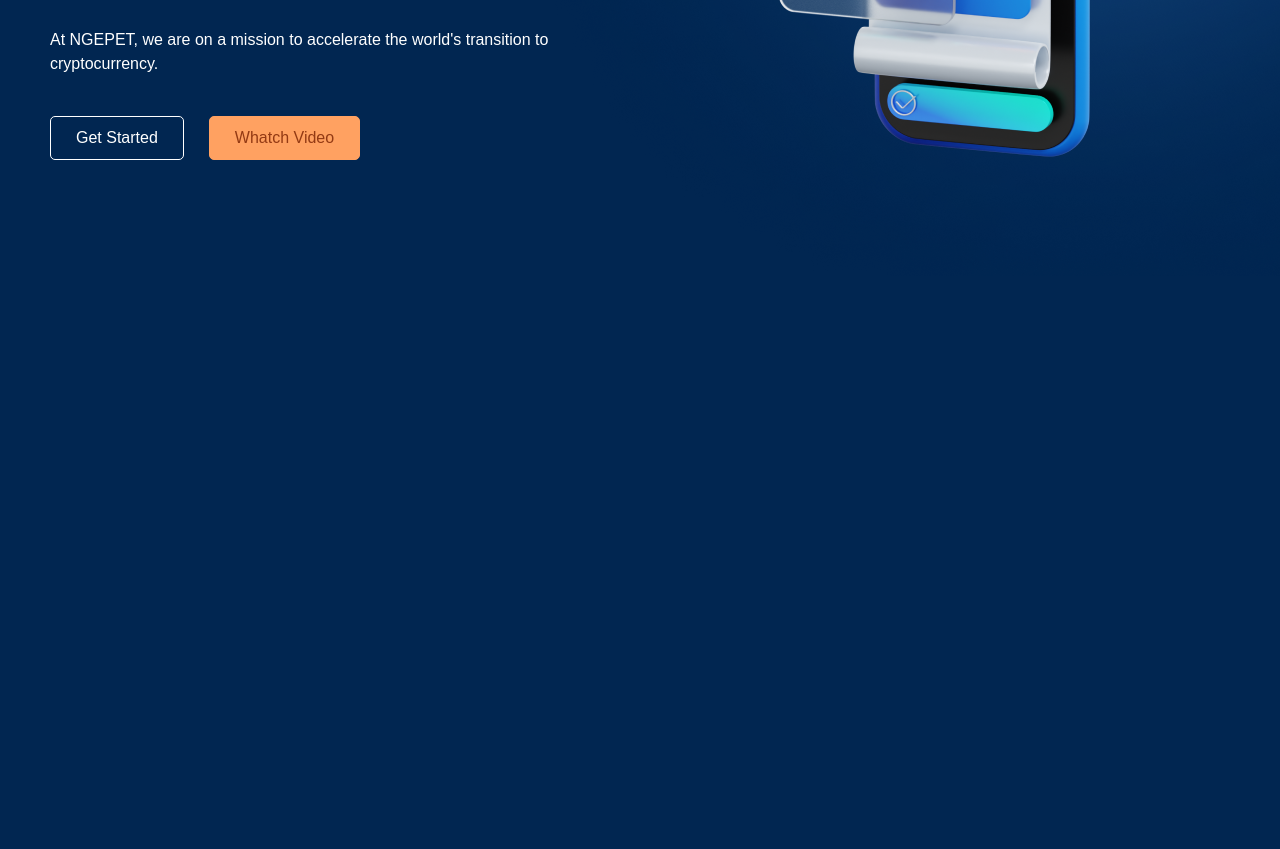
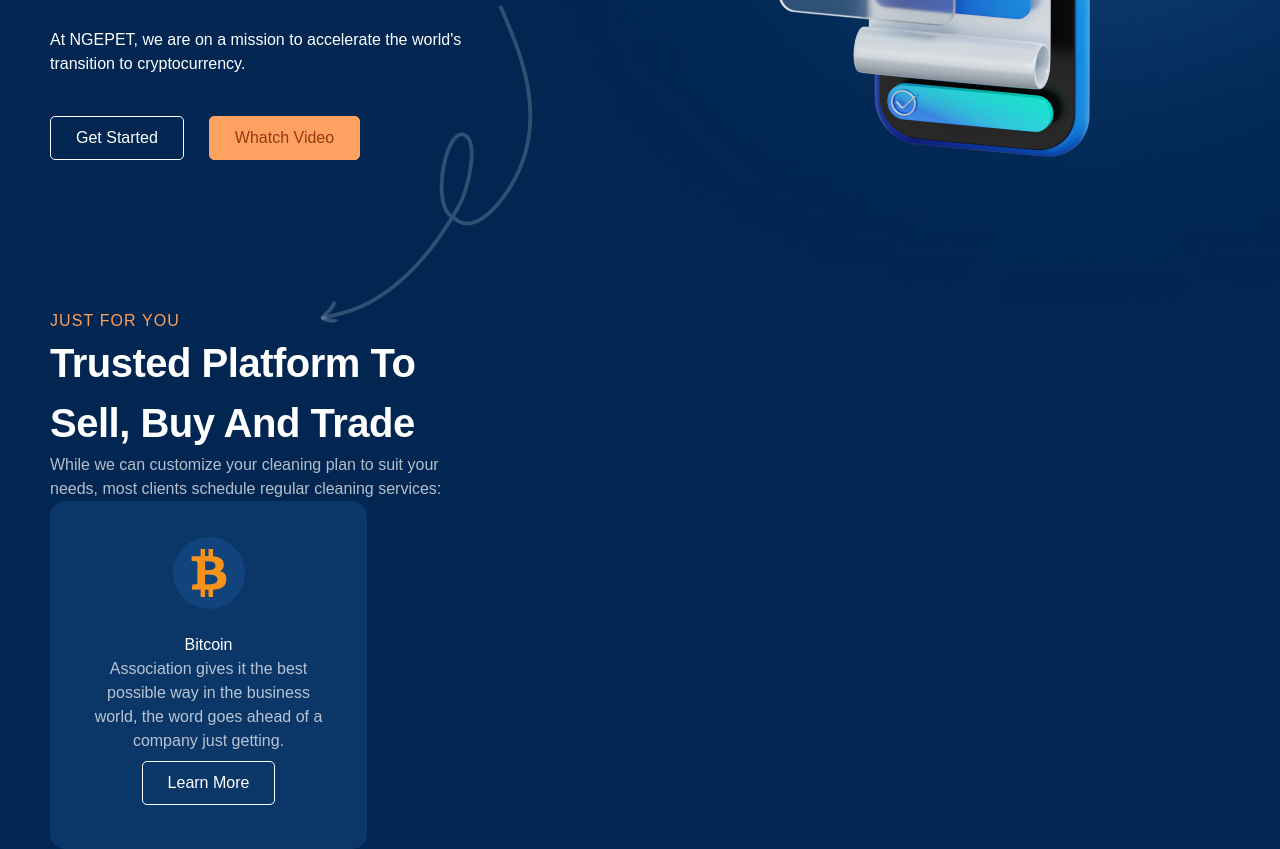
Before and after one commit to denys-chornopyskyi/ngepet-website, a plain HTML site: page index.html in a window 1280 px wide. Shown: the part 524-1373 px from the top of the page. Before the commit the page ends 800 px from the top, so only its background shows below. Drawn offline with Linux system fonts and the light colour scheme.

Commit message:
add next section

```diff
--- a/css/style.css
+++ b/css/style.css
@@ -25,6 +25,7 @@ a {
     margin: 0 auto;
     width: 100%;
     padding: 0 10px;
+    position: relative;
 }
 
 header {
@@ -97,6 +98,7 @@ header {
 
 .hero {
     display: flex;
+    margin-bottom: 80px;
 }
 
 
@@ -142,3 +144,67 @@ header {
     display: flex;
     gap: 25px;
 }
+
+.hero__text-container img {
+    position: absolute;
+    left: 280px;
+    top: 490px;
+}
+
+.info__text-container {
+    max-width: 440px;
+    width: 100%;
+}
+
+.info__pretitle {
+    color: #FEA05D;
+    line-height: 24px;
+    letter-spacing: 1.1px;
+}
+
+.info__title {
+    font-size: 40px;
+    color: #fff;
+    font-weight: bold;
+    letter-spacing: -0.5px;
+}
+
+.info__subtitle {
+    font-size: inherit;
+    opacity: 0.7;
+    color: #fff;
+}
+
+.card {
+    width: 317px;
+    height: 348px;
+    border-radius: 15px;
+    background: rgba(61, 137, 225, 0.16);
+    text-align: center;
+    padding: 36px;
+    display: flex;
+    flex-direction: column;
+    align-items: center;
+}
+
+.pic-container {
+    width: 72px;
+    height: 72px;
+    border-radius: 36px;
+    background-color: rgb(17, 67, 124);
+    display: flex;
+    justify-content: center;
+    align-items: center;
+    margin-bottom: 24px;
+}
+
+.card__title {
+    color: #fff;
+
+}
+
+.card__text {
+    color: #fff;
+    opacity: 0.7;
+    margin-bottom: 8px;
+}
--- a/index.html
+++ b/index.html
@@ -31,7 +31,8 @@
                     <br>
                     <p class="hero__title">The Easiest Way To Buy And Sell <span class="hero__title--orange">Cryptocurrency</span></p>
                     <br>
-                    <p class="hero__subtitle">At NGEPET, we are on a mission to accelerate the world's transition to cryptocurrency.</p>
+                    <img src="img/arrow.png">
+                    <p class="hero__subtitle">At NGEPET, we are on a mission to accelerate the world's <br> transition to cryptocurrency.</p>
                     <div class="hero__btns">
                         <button class="btn btn-primary">Get Started</button>
                         <button class="btn btn-secondary">Whatch Video</button>
@@ -41,6 +42,24 @@
                     <img src="img/phone.png" alt="">
                 </div>
             </section>
+
+            <section class="info">
+                <div class="info__text-container">
+                    <p class="info__pretitle">JUST FOR YOU</p>
+                    <p class="info__title">Trusted Platform To Sell, Buy And Trade</p>
+                    <p class="info__subtitle">While we can customize your cleaning plan to suit your needs, most clients schedule regular cleaning services:</p>
+                </div>
+                <div class="info__cards">
+                    <div class="card">
+                        <div class="pic-container">
+                            <img src="img/bitcoin-icon.png" class="currency-icon">
+                        </div>
+                        <p class="card__title">Bitcoin</p>
+                        <p class="card__text">Association gives it the best possible way in the business world, the word goes ahead of a company just getting.</p>
+                        <button class="btn btn-primary">Learn More</button>
+                    </div>
+                </div>
+            </section>
          </main>
     </div>
 </body>
```
